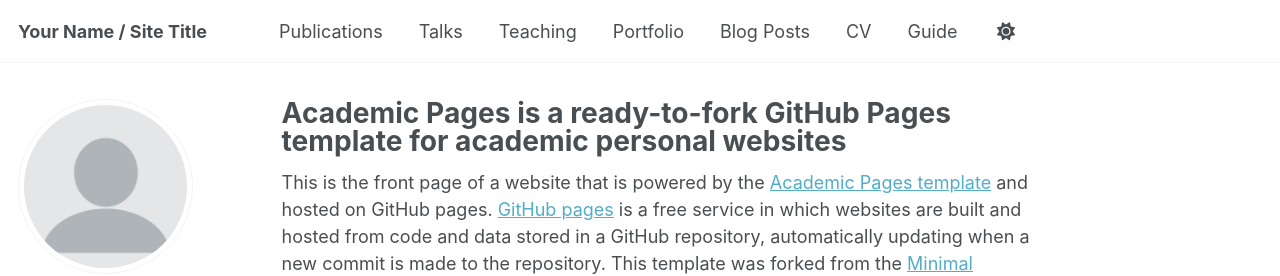
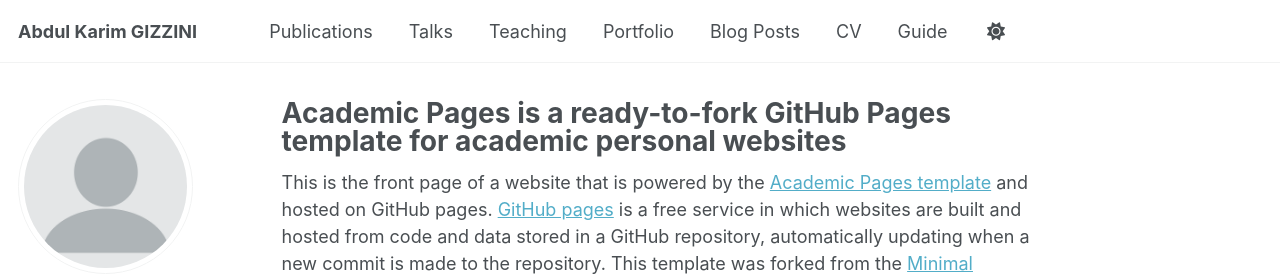
Before and after one commit to abdulkarimgizzini/abdulkarimgizzini-website, a Jekyll site: the page built from _pages/about.md, in a window 1280 px wide. Shown: the top 276 px of the page. Built offline with Jekyll 4.4.1, drawn with Linux system fonts in a browser that asks for light colours; some web fonts are replaced; a script that is not in the unit is left out.

Commit message:
Update _config.yml

```diff
--- a/_config.yml
+++ b/_config.yml
@@ -9,7 +9,7 @@
 # Basic Site Settings
 locale                   : "en-US"
 site_theme               : "default" # Currently available options are "default", "air"
-title                    : "Your Name / Site Title"
+title                    : "Abdul Karim GIZZINI"
 title_separator          : "-"
 name                     : &name "Your Name"
 description              : &description "personal description"
```
